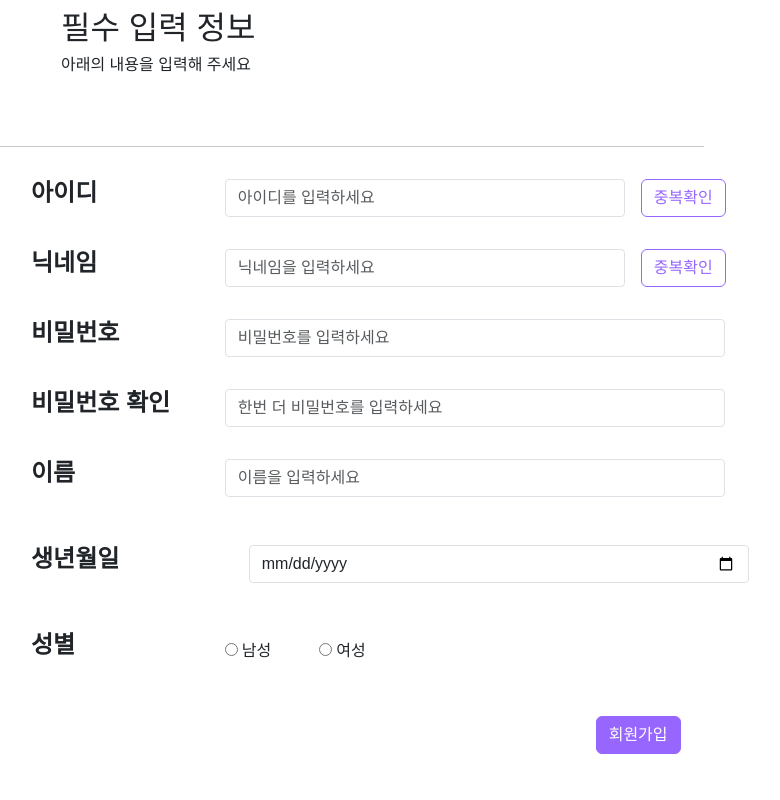
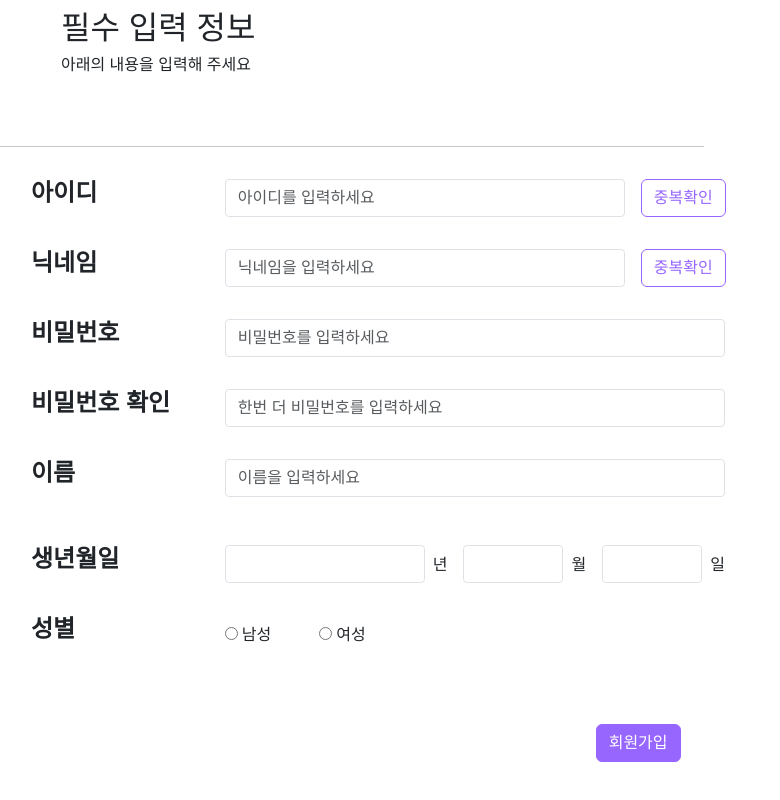
Before and after one commit to tryenoch/connecttale, a React (Create React App) app in the folder src/main/frontend/: page /join/join2 in a window 1280 px wide. Shown: the part 492-1292 px from the top of the page, without its empty margins (311-1091 px from the left). Built offline with nearby package versions, Linux system fonts and the light colour scheme; a web font is replaced by a local one.

Commit message:
회원가입 유효성 검사 완료

```diff
--- a/src/main/frontend/src/member/Join2.jsx
+++ b/src/main/frontend/src/member/Join2.jsx
@@ -9,7 +9,7 @@ import axios from "axios";
 function Join2(props) {
 
     const [confirm, setConfirm] = useState({
-        idConfirm: "", pwConfirm: "", confirmPwConfirm: "", nameConfirm: "", nickConfirm: "", genderConfirm: "", birthdayConfirm: ""
+        idConfirm: "", pwConfirm: "", confirmPwConfirm: "", nameConfirm: "", nickConfirm: "", genderConfirm: "", birthConfirm: ""
     });
     const [check, setCheck] = useState({
         idCheck: false, pwCheck: false, confirmPwCheck: false, nameCheck: false, nickCheck: false, genderCheck: false, birthCheck: false
@@ -21,7 +21,9 @@ function Join2(props) {
     const [name, setName] = useState("");
     const [nick, setNick] = useState("");
     const [gender, setGender] = useState(0);
-    const [birthday, setBirthday] = useState("");
+    const [year, setYear] = useState("");
+    const [mon, setMon] = useState("");
+    const [day, setDay] = useState("");
 
     const navi = useNavigate();
 
@@ -44,10 +46,15 @@ function Join2(props) {
         setGender(e.target.value);
     }
 
-    const changeBirthday = (e) => {
-        setBirthday(e.target.value);
+    const changeYear = (e) => {
+        setYear(e.target.value);
     }
-
+    const changeMon = (e) => {
+        setMon(e.target.value);
+    }
+    const changeDay = (e) => {
+        setDay(e.target.value);
+    }
     const confirmId = () => {
         axios.get('/join/join2', {
             params: {
@@ -92,7 +99,7 @@ function Join2(props) {
             setCheck({check, nickCheck: true});
         }
         if (nick === null || nick === "" || confirm.nickConfirm === "이미 사용중인 닉네임입니다.") {
-            setConfirm({confirm, nickConfirm: "비밀번호를 입력하세요"});
+            setConfirm({confirm, nickConfirm: "닉네임을 입력하세요"});
             return;
         } else if (confirm.nickConfirm === "사용가능한 닉네임입니다.") {
             setCheck({check, nickCheck: true});
@@ -104,7 +111,7 @@ function Join2(props) {
             setCheck({check, pwCheck: true});
         }
         if (pw !== confirmPw) {
-            setConfirm({confirm, pwConfirm: "비밀번호와 다릅니다."});
+            setConfirm({confirm, confirmPwConfirm: "비밀번호와 다릅니다."});
             return;
         } else {
             setCheck({check, confirmPwCheck: true});
@@ -121,7 +128,18 @@ function Join2(props) {
         } else {
             setCheck({check, nameCheck: true});
         }
-
+        if (year === null || year === "" || mon === null || mon === "" || day === null || day === "") {
+            setConfirm({confirm, birthConfirm: "생년월일을 입력하세요"});
+            return;
+        } else {
+            setCheck({check, birthCheck: true});
+        }
+        if (gender === null || gender === "" || gender === 0) {
+            setConfirm({confirm, genderConfirm: "성별을 선택하세요"});
+            return;
+        } else {
+            setCheck({check, genderCheck: true});
+        }
         axios.post('/join/join2', null, {
             params: {
                 id: userId,
@@ -129,7 +147,9 @@ function Join2(props) {
                 name: name,
                 nickname: nick,
                 gender: gender,
-                birthday: birthday
+                year: year,
+                mon: mon,
+                day: day
             }
         })
             .then(() => {
@@ -229,21 +249,30 @@ function Join2(props) {
                                        onChange={changeName}/>
                             </div>
                             <div className={'col-sm-3'}></div>
-                            <div className={'col-sm-9'}><span className={'ms-2 mt-2 text-pupple bold'}>{confirm.idConfirm}</span></div>
+                            <div className={'col-sm-9'}><span className={'ms-2 mt-2 text-pupple bold'}>{confirm.nameConfirm}</span></div>
                         </div>
                         <div className={'row mt-4'}>
                             <div className={'col-sm-3'}>
                                 <h4 className={'fw-bold'}>생년월일</h4>
                             </div>
                             <div className={'col-sm-9 d-flex'}>
-                                <input type="date" name={'birth'} id={'d'}
-                                       className={'input-s5 form-control rounded-1 ms-4'}
-                                       onChange={changeBirthday}/>
+                                <input type="number" name={'birth'} id={'yy'} min={1950} max={9999}
+                                       className={'input-s2 form-control rounded-1'}
+                                       onChange={changeYear}/>
+                                <span className={'mt-2 ms-2'}>년</span>
+                                <input type="number" name={'birth'} id={'mm'} min={1} max={12} minLength={2}
+                                       className={'input-s1 form-control rounded-1 ms-3'}
+                                       onChange={changeMon}/>
+                                <span className={'mt-2 ms-2'}>월</span>
+                                <input type="number" name={'birth'} id={'dd'} min={1} max={31} minLength={2}
+                                       className={'input-s1 form-control rounded-1 ms-3'}
+                                       onChange={changeDay}/>
+                                <span className={'mt-2 ms-2'}>일</span>
                             </div>
                             <div className={'col-sm-3'}></div>
-                            <div className={'col-sm-9'}><span className={'ms-2 mt-2 text-pupple bold'}>{confirm.birthdayConfirm}</span></div>
+                            <div className={'col-sm-9'}><span className={'ms-2 mt-2 text-pupple bold'}>{confirm.birthConfirm}</span></div>
                         </div>
-                        <div className={'row mt-4'}>
+                        <div className={'row mt-2'}>
                             <div className={'col-sm-3'}>
                                 <h4 className={'fw-bold'}>성별</h4>
                             </div>
@@ -253,6 +282,8 @@ function Join2(props) {
                                 <input type="radio" name={'gender'} id={'female'} value={2} onChange={changeGender}/>
                                 <label htmlFor="female" className={'ms-1 mt-2'}>여성</label>
                             </div>
+                            <div className={'col-sm-3'}></div>
+                            <div className={'col-sm-9'}><span className={'ms-2 mt-2 text-pupple bold'}>{confirm.genderConfirm}</span></div>
                         </div>
                         <div className={'row mt-5 justify-content-end'}>
                             <div className={'col-sm-8'}></div>
```
Also changed, not shown: 1 other file (tests, documents, lock files or other folders).
